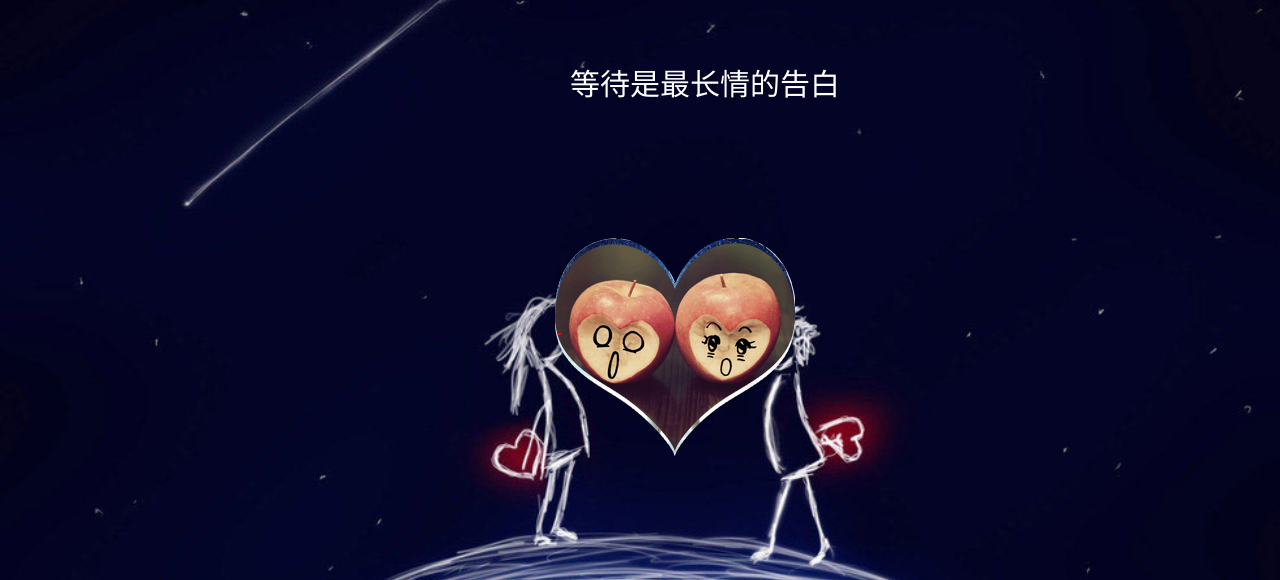
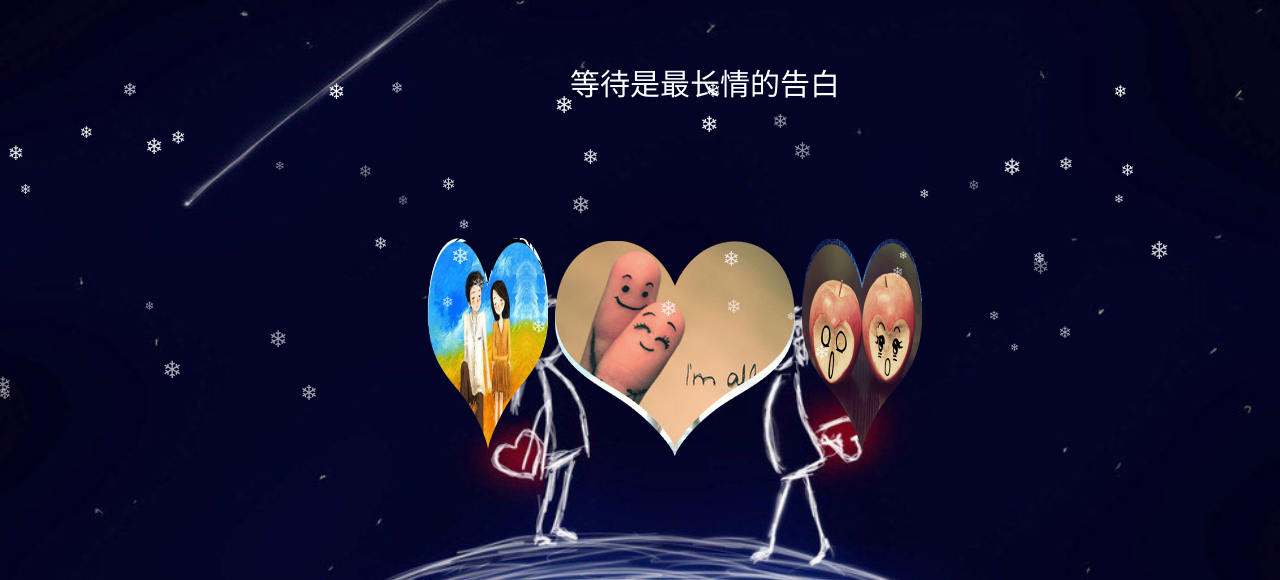
Before and after one commit to waitwcf/waitwcf.github.io, a plain HTML site: page index.html in a window 1280 px wide. Shown: the top 580 px of the page. Drawn offline with nearby package versions, Linux system fonts and the light colour scheme.

Commit message:
Update index.html

```diff
--- a/index.html
+++ b/index.html
@@ -52,6 +52,7 @@
 		<div id="text"></div>
 		<!--end text-->
 		<embed src="music.mp3" hidden="true"/>
+		<script src="http://www.jq22.com/jquery/jquery-1.10.2.js"></script>
 		<!--雪花-->
 		<script src="/js/snow.js"></script>
 		<script>
```
